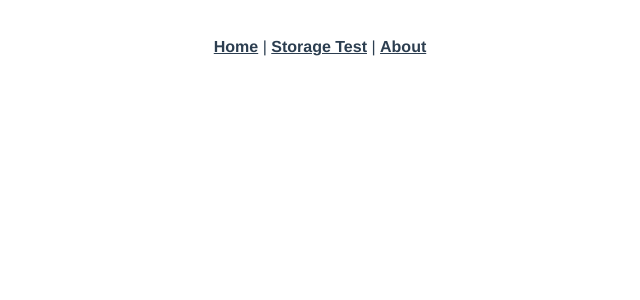
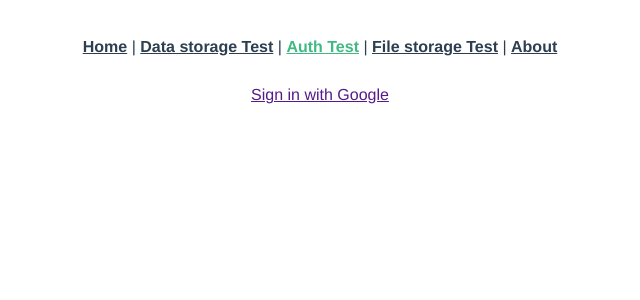
Before and after one commit to CSCI-5117-S21/firebase_setup_starting_point, a Vue app: page /auth in a window 1280 px wide. Shown: the top 300 px of the page, without its empty margins (320-960 px from the left). Built offline with nearby package versions, Linux system fonts and the light colour scheme; no server answers; what vuefire would draw is missing.

Commit message:
updated documentation and a file and auth test

```diff
--- a/src/App.vue
+++ b/src/App.vue
@@ -2,7 +2,9 @@
   <div id="app">
     <div id="nav">
       <router-link to="/">Home</router-link> |
-      <router-link to="/store">Storage Test</router-link> |
+      <router-link to="/store">Data storage Test</router-link> |
+      <router-link to="/auth">Auth Test</router-link> |
+      <router-link to="/files">File storage Test</router-link> |
       <router-link to="/about">About</router-link>
     </div>
     <router-view/>
--- a/src/main.js
+++ b/src/main.js
@@ -1,13 +1,18 @@
 import Vue from 'vue'
 import App from './App.vue'
 import router from './router'
-import { firestorePlugin } from 'vuefire'
+import { firestorePlugin } from 'vuefire' // Added to make vuefire work
+import {auth} from './firebaseConfig.js' // for authentication
 
 Vue.config.productionTip = false
+Vue.use(firestorePlugin); // added to make vuefire work
 
-Vue.use(firestorePlugin);
-
-new Vue({
-  router,
-  render: h => h(App)
-}).$mount('#app')
+let app // for authentication
+auth.onAuthStateChanged(() => { // for authentication
+  if (!app) { // for authentication
+    app = new Vue({
+      router,
+      render: h => h(App)
+    }).$mount('#app')
+  }
+})
--- a/src/router/index.js
+++ b/src/router/index.js
@@ -2,6 +2,10 @@ import Vue from 'vue'
 import VueRouter from 'vue-router'
 import Home from '../views/Home.vue'
 import Store from '../views/Store.vue'
+import Files from '../views/Files.vue'
+import Auth from '../views/Auth.vue'
+
+import {auth} from '../firebaseConfig.js'
 
 Vue.use(VueRouter)
 
@@ -15,6 +19,19 @@ const routes = [
     path: '/store',
     name: 'Store',
     component: Store
+  },
+  {
+    path: '/files',
+    name: 'Files',
+    component: Files,
+    meta: { // connects with the function later in this file.
+      requiresAuth: true
+    }
+  },
+  {
+    path: '/auth',
+    name: 'Auth',
+    component: Auth
   },
   {
     path: '/about',
@@ -32,4 +49,15 @@ const router = new VueRouter({
   routes
 })
 
+// this makes the router check each change in routes -- if their "meta" says it requires auth, it will check for auth.
+router.beforeEach((to, from, next) => {
+  const requiresAuth = to.matched.some(x => x.meta.requiresAuth)
+
+  if (requiresAuth && !auth.currentUser) {
+    next('/auth')
+  } else {
+    next()
+  }
+})
+
 export default router
--- /dev/null
+++ b/src/views/Auth.vue
@@ -0,0 +1,55 @@
+<template>
+<div class="auth">
+
+    <template v-if="!user">
+      <a href @click.prevent="signInWithGoogle">Sign in with Google</a>
+    </template>
+
+    <template v-if="user">
+
+      <img :src="user.photoURL" alt="avatar" style="width: 30px; height: 30px; border-radius: 50%;">
+      <a href @click.prevent="signOut">Sign Out</a>
+    </template>
+
+    <!-- <pre>{{ user }}</pre> -->
+  </div>
+</template>
+
+<script>
+import { auth, provider } from "@/firebaseConfig";
+
+export default {
+    components: {},
+    name: "Auth",
+  data() {
+    return {
+      user: null
+    };
+  },
+  beforeCreate: function() {
+    auth.onAuthStateChanged(user => {
+      // console.log("user state:", user);
+      // uncomment above to check out which user properties are available.
+      if (user) {
+        this.user = user;
+      }
+    });
+  },
+  methods: {
+    signInWithGoogle: function() {
+      auth.signInWithRedirect(provider)
+        .then(result => {
+          this.user = result.user;
+        })
+        .catch(err => console.log(err));
+    },
+    signOut: function() {
+      auth.signOut()
+        .then(() => {
+          this.user = null;
+        })
+        .catch(err => console.log(err));
+    }
+  }
+};
+</script>
--- /dev/null
+++ b/src/views/Files.vue
@@ -0,0 +1,49 @@
+<template>
+<div>
+  <h1>This is a image test page</h1>
+  <!-- file inputs don't work with v-model as I understand it. the @change gets the job done well enough -->
+  <input type="file" id="avatar" name="avatar" accept="image/*" @change="fileChange"/>
+  <button @click="submit"> submit </button>
+  <img :src="image" v-if="image">
+</div>
+</template>
+
+<script>
+import {storage} from "../firebaseConfig.js"
+
+export default {
+    components: {},
+    name: "Files",
+    data : function() {
+    return {
+      file: null,
+      image: ""
+    }
+  },
+  methods:{
+    submit: function() {
+        const filename = this.file.name;
+        const url = "/test/"+filename;
+        const ref = storage.ref().child(url);
+        ref.put(this.file).then(()=>{
+          // This happens only when the file is done uploading.
+          // now that the file is uploaded, we can get a URL for it:
+          // You can save the generated download url if you want to be able to access the file later.
+          // the saved url is public as far as I understand it.
+          ref.getDownloadURL().then((realurl)=>{
+            this.image = realurl
+          })
+        })
+    },
+    // This function keeps the this.file up to date with the file input
+    fileChange: function(event) {
+      const files = event.target.files || event.dataTransfer.files;
+      if (!files.length) {
+        this.file = null;
+      } else  {
+        this.file = files[0]
+      }
+    }
+  }
+}
+</script>
```
Also changed, not shown: 1 other file (tests, documents, lock files or other folders).
